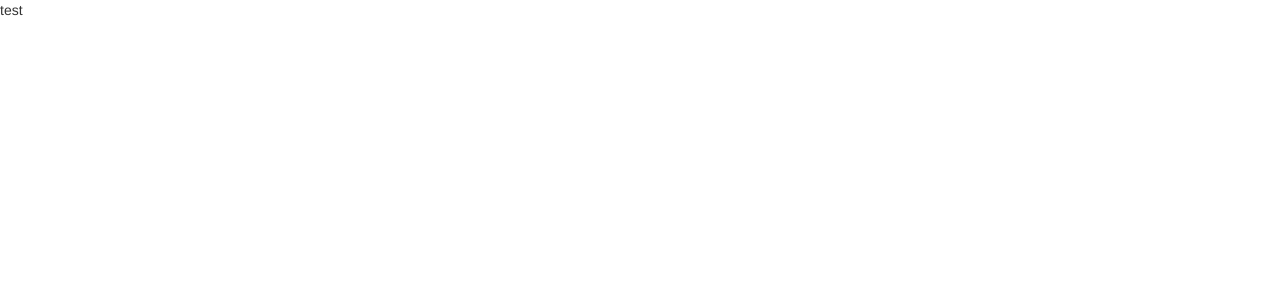
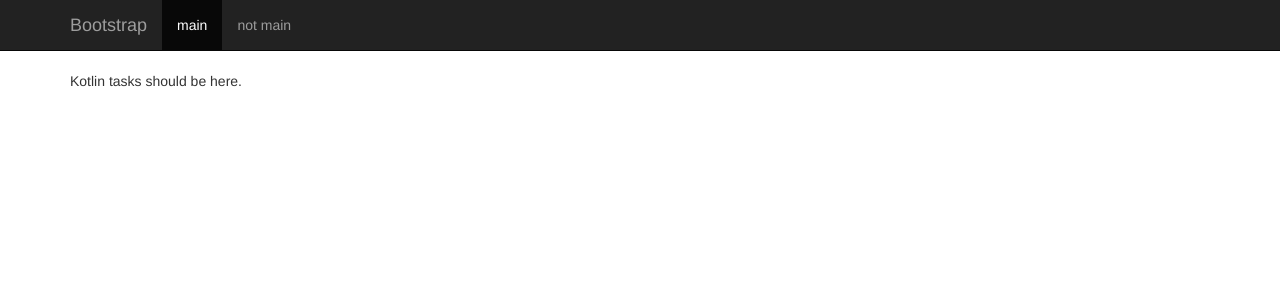
Before and after one commit to k-pozhidaev/day-on-web, an Angular app: page / in a window 1280 px wide. Shown: the top 300 px of the page. Built offline with nearby package versions, Linux system fonts and the light colour scheme.

Commit message:
Layouting.

```diff
--- a/src/app/app.component.html
+++ b/src/app/app.component.html
@@ -1,4 +1,4 @@
 <!--The content below is only a placeholder and can be replaced.-->
 <div>
-  test
+  Kotlin tasks should be here.
 </div>
--- a/src/index.html
+++ b/src/index.html
@@ -9,6 +9,34 @@
   <link rel="icon" type="image/x-icon" href="favicon.ico">
 </head>
 <body>
+<header class="bs-docs-nav navbar-inverse navbar navbar-static-top" id="top">
+  <div class="container">
+    <div class="navbar-header">
+      <button aria-controls="bs-navbar"
+              aria-expanded="false"
+              class="collapsed navbar-toggle"
+              data-target="#bs-navbar"
+              data-toggle="collapse" type="button">
+        <span class="sr-only">Toggle navigation</span>
+        <span class="icon-bar"></span>
+        <span class="icon-bar"></span>
+        <span class="icon-bar"></span>
+      </button>
+      <a href="/" class="navbar-brand">Bootstrap</a></div>
+    <nav class="collapse navbar-collapse" id="bs-navbar">
+      <ul class="nav navbar-nav">
+        <li class="active"><a href="/">main</a></li>
+        <li><a href="/nm">not main</a></li>
+      </ul>
+    </nav>
+  </div>
+</header>
+
+<div class="container">
+
   <app-root></app-root>
+
+</div>
+
 </body>
 </html>
```
Also changed, not shown: .angular-cli.json.
